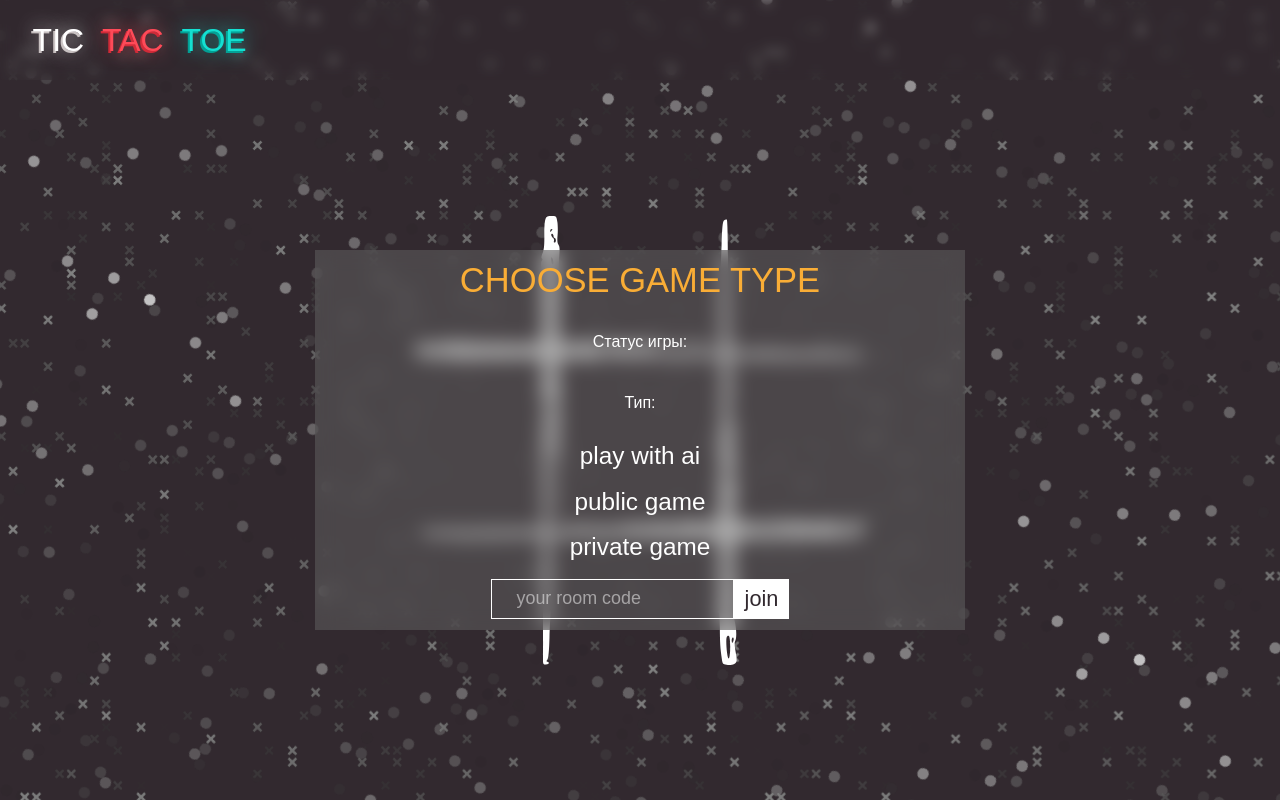
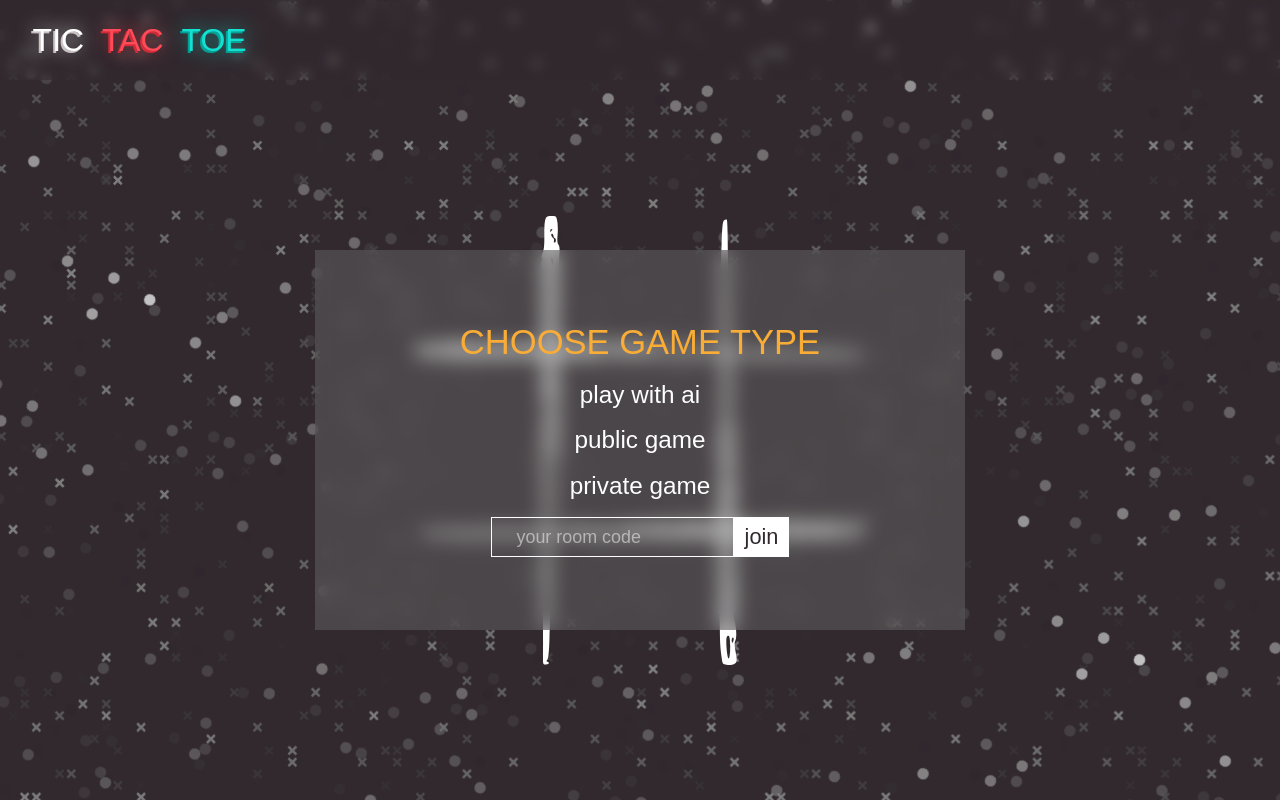
Before and after one commit to rocketscienceinc/tictactoe-frontend, a Vue app: page /game in a window 1280 px wide. Built offline with nearby package versions, Linux system fonts and the light colour scheme; no server answers; a web font is replaced by a local one.

Commit message:
Fix take revenge two

```diff
--- a/src/components/menuWindow.vue
+++ b/src/components/menuWindow.vue
@@ -1,8 +1,6 @@
 <template>
   <div class="window">
     <div class="window__status-header" :class="statusColor">{{ statusHeader }}</div>
-    <p>Статус игры: {{ appState.gameStatus }}</p>
-    <p>Тип: {{ appState.gameType }}</p>
     <button
       class="window__buttons window__buttons__take-revenge"
       @click="take_revenge"
```
